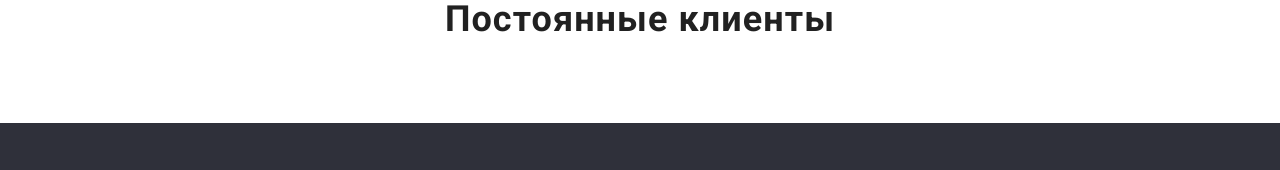
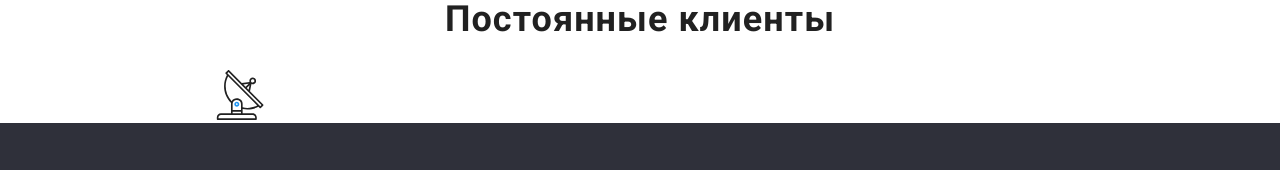
Before and after one commit to vladyslav9311/goit-markup-hw-04, a plain HTML site: page index.html in a window 1280 px wide. Shown: the part 2596-2766 px from the top of the page. Drawn offline with Linux system fonts and the light colour scheme; files whose address does not match are found by name.

Commit message:
Update index.html

```diff
--- a/index.html
+++ b/index.html
@@ -133,7 +133,7 @@
 <ul>
     <li>
         <svg class="test1">
-            <use href="./images/sprite.svg.svg#tarelka"></use>
+            <use href="./images/sprite.svg.svg#icon-tarelka"></use>
         </svg>
     </li>
 </ul>
```
